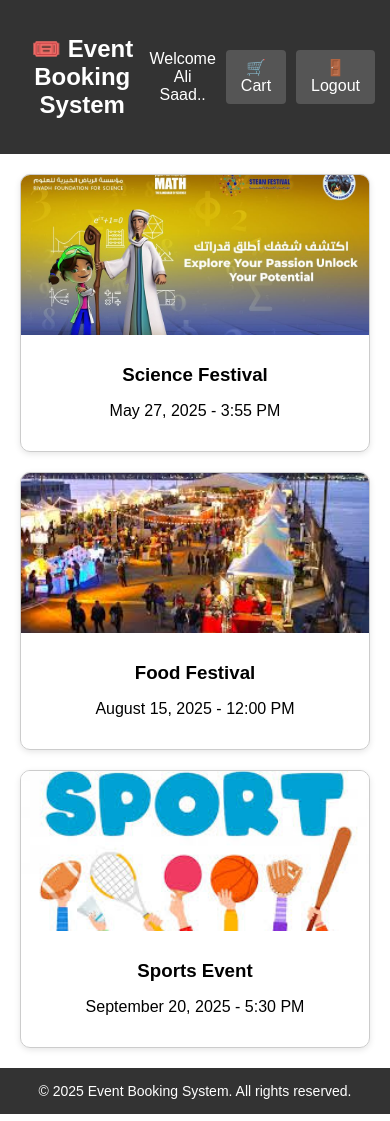
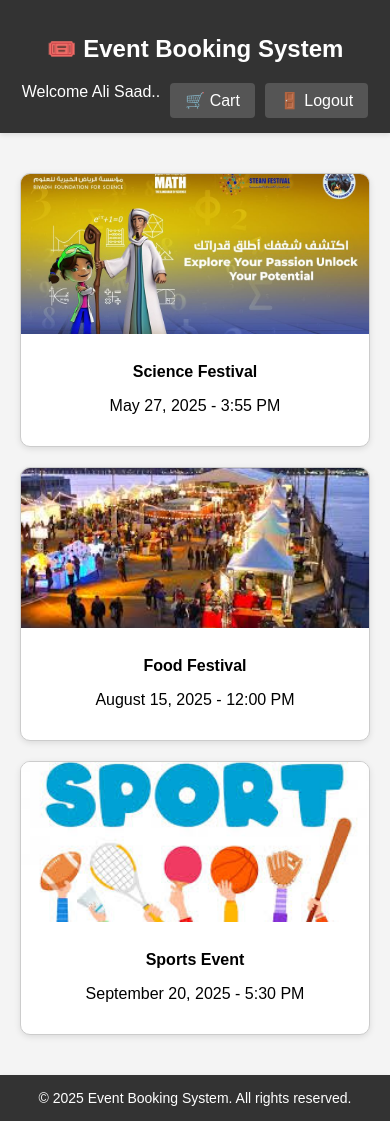
Before and after one commit to haifa-mk/web_project, a PHP site: page /customer/home.php in a window 390 px wide. Run offline with PHP 8.4, Linux system fonts and the light colour scheme; a user stored in the database is signed in; data comes from the database, SQL or seed files in the repository.

Commit message:
Update home.css
media query

```diff
--- a/css/home.css
+++ b/css/home.css
@@ -1,13 +1,29 @@
 /* Layout */
-        body { font-family: Arial, sans-serif; margin: 0; padding: 0; }
-        header, footer { background-color: #333; color: white; padding: 15px; text-align: center; }
-        main { padding: 20px; }
+body {
+    font-family: Arial, sans-serif;
+    margin: 0;
+    padding: 0;
+    background-color: #f4f4f4;
+}
+
+header, footer {
+    background-color: #333;
+    color: white;
+    padding: 15px;
+    text-align: center;
+    box-shadow: 0 2px 5px rgba(0, 0, 0, 0.1);
+}
+
+main {
+    padding: 20px;
+}
 
 /* Grid */
 .event-grid {
     display: grid;
-            grid-template-columns: repeat(auto-fit, minmax(280px, 1fr));
+    grid-template-columns: repeat(3, 1fr);  /* 3 cards per row for larger screens */
     gap: 20px;
+    margin-top: 20px;
 }
 
 /* Card */
@@ -18,6 +34,7 @@
     box-shadow: 0 2px 6px rgba(0,0,0,0.1);
     transition: transform 0.2s;
     position: relative;
+    background-color: #fff;
 }
 
 .card:hover {
@@ -37,6 +54,8 @@
 
 .card-content h3 {
     margin: 10px 0 5px;
+    font-size: 1.2rem;
+    font-weight: bold;
 }
 
 .book-btn {
@@ -52,6 +71,7 @@
     transition: opacity 0.3s;
     cursor: pointer;
     border-radius: 5px;
+    font-size: 1rem;
 }
 
 .card:hover .book-btn {
@@ -76,17 +96,51 @@
     padding: 8px 15px;
     text-decoration: none;
     border-radius: 4px;
+    transition: background-color 0.3s;
+}
+
+.header-buttons a:hover {
+    background-color: #4CAF50;
 }
 
 footer {
     text-align: center;
     font-size: 14px;
+    margin-top: 20px;
 }
 
-        @media (max-width: 768px) {
-            .card img { height: 180px; }
+/* Responsive Design */
+@media (max-width: 1024px) {  /* Tablet display: 2 cards per row */
+    .event-grid {
+        grid-template-columns: repeat(2, 1fr);
+    }
 }
 
-        @media (max-width: 480px) {
-            .card img { height: 160px; }
+@media (max-width: 768px) {  /* Mobile display: 1 card per row */
+    .event-grid {
+        grid-template-columns: 1fr;
     }
+
+    .card img {
+        height: 180px;
+    }
+
+    .header-top {
+        flex-direction: column;
+        align-items: center;
+    }
+}
+
+@media (max-width: 480px) {  /* Mobile display: 1 card per row (smaller devices) */
+    .card img {
+        height: 160px;
+    }
+
+    .card-content h3 {
+        font-size: 1rem;
+    }
+
+    .book-btn {
+        font-size: 0.9rem;
+    }
+}
```
Lines whose indentation alone changed are shown as unchanged.
